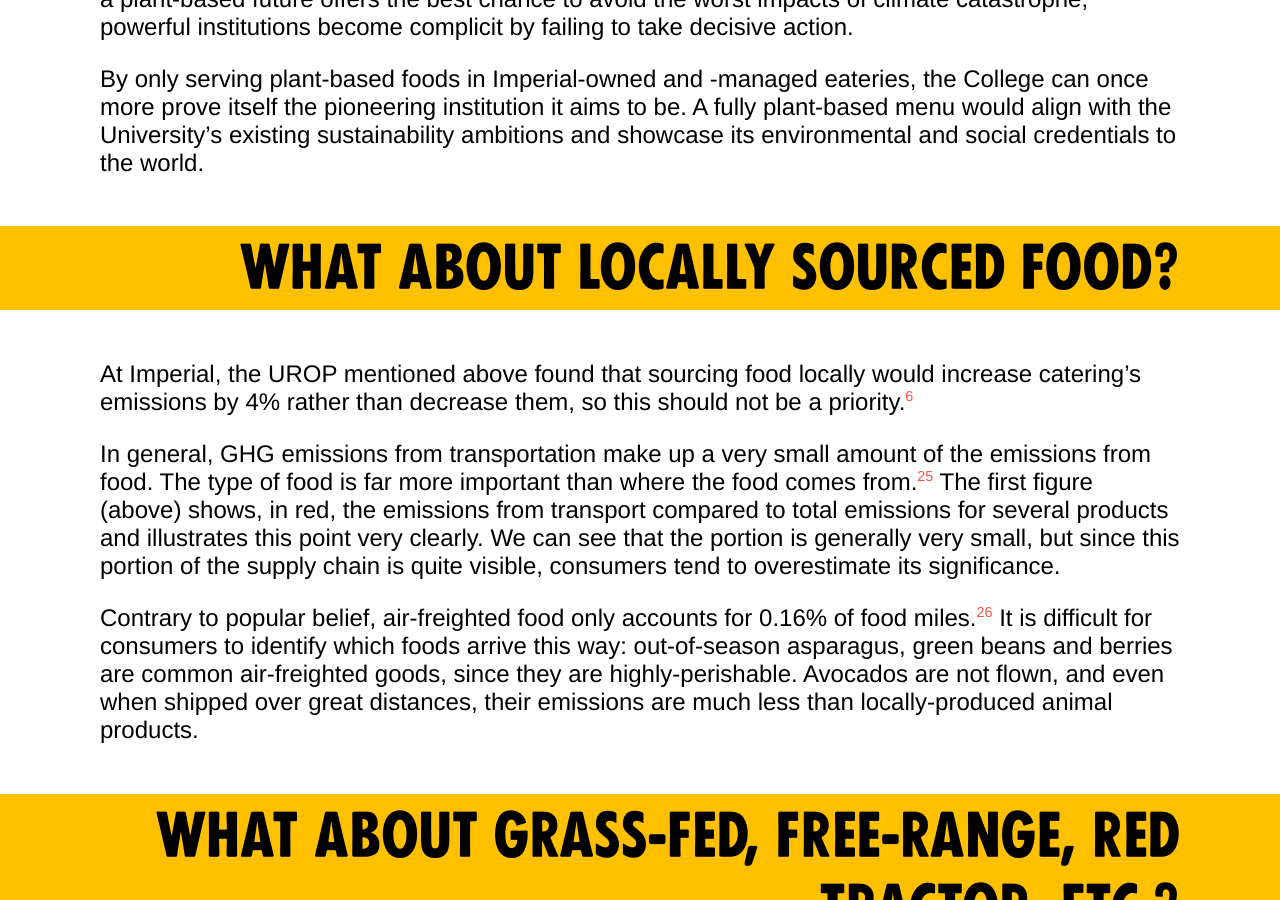
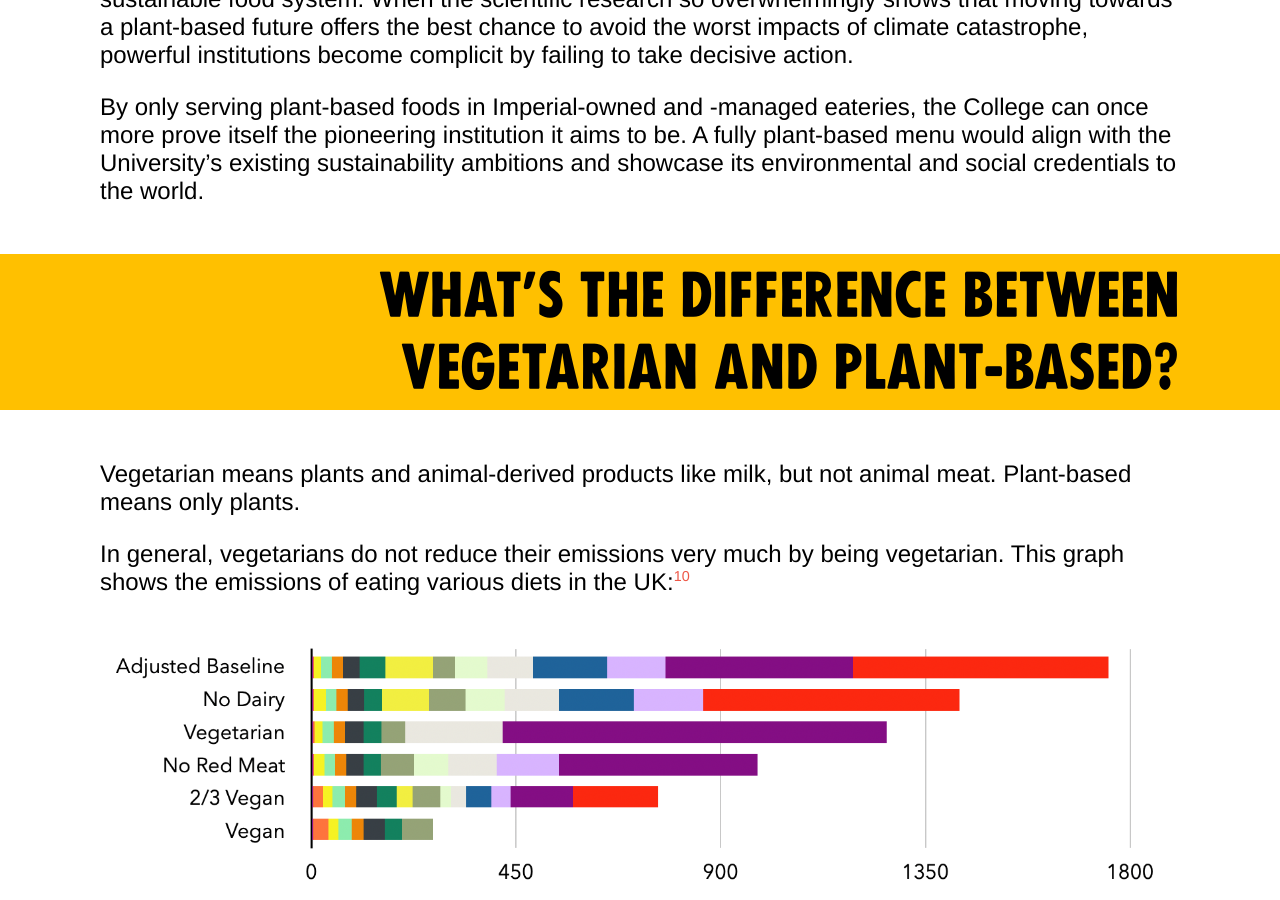
Before and after one commit to yogabbagabb/pbu-imperial.github.io, a Jekyll site: the page built from faqs.md, in a window 1280 px wide and 900 px high, scrolled down 6605 px. Built offline with Jekyll 4.4.1, drawn with Linux system fonts in a browser that asks for light colours; some of the changed text lies outside the part shown.

Commit message:
Add new FAQ on PB vs veggie

```diff
--- a/_sass/main.scss
+++ b/_sass/main.scss
@@ -234,6 +234,12 @@ img {
 }
 .img-para {
     text-align: center;
+    max-width: 98%;
+
+    @media (min-width: 1200px) {
+        padding-left: max(100px, calc(50vw - 600px));
+        padding-right: max(100px, calc(50vw - 600px));
+    }
 }
 .banner {
     width: 100%;
--- a/faqs.md
+++ b/faqs.md
@@ -10,6 +10,7 @@ title: The FAQs
 - [What about health?](#what-about-health)
 - [What about inequality & discrimination?](#what-about-inequality--discrimination)
 - [Why entirely plant-based?](#why-entirely-plant-based)
+- [What's the difference between vegetarian and plant-based?](#whats-the-difference-between-vegetarian-and-plant-based)
 - [What about locally sourced food?](#what-about-locally-sourced-food)
 - [What about grass-fed, free-range, red tractor, etc.?](#what-about-grass-fed-free-range-red-tractor-etc)
 - [Can plant-based catering provide all the nutrients I need?](#can-plant-based-catering-provide-all-the-nutrients-i-need)
@@ -160,6 +161,24 @@ Instead, the proposed change needs to take place on an institutional level. Impe
 By only serving plant-based foods in Imperial-owned and -managed eateries, the College can once more prove itself the pioneering institution it aims to be. A fully plant-based menu would align with the University’s existing sustainability ambitions and showcase its environmental and social credentials to the world.
 {: .wide-block .left .small }
 
+## What's the difference between vegetarian and plant-based?
+{: .fill-yellow .wide-block .right }
+
+Vegetarian means plants and animal-derived products like milk, but not animal meat. Plant-based means only plants.
+{: .wide-block .left .small }
+
+In general, vegetarians do not reduce their emissions very much by being vegetarian. This graph shows the emissions of eating various diets in the UK:[^10]
+{: .wide-block .left .small }
+
+![Kim et al graph](/assets/images/diets-emissions-graph.png)
+{: .img-para }
+
+Key (right to left): bovine meat, dairy, poultry, pig meat, eggs, aquatic animals, grains, sheep and goat meat, sugars, vegetables, vegetable oils, fruits, starchy roots, pulses and soy, nuts and seeds.
+{: .middle-block .left .small }
+
+As you can see, vegetarian diets may only reduce emissions by about 30%, whereas plant-based diets can reduce emissions by up to 80%. This is mostly because of milk and cheese, which vegetarian meals often contain a lot of. This major difference between emisisons is why we ask for plant-based catering rather than just vegetarian catering.
+{: .wide-block .left .small }
+
 ## What about locally sourced food?
 {: .fill-yellow .wide-block .right }
 
```
Also changed, not shown: assets/images/diets-emissions-graph.png (added).
